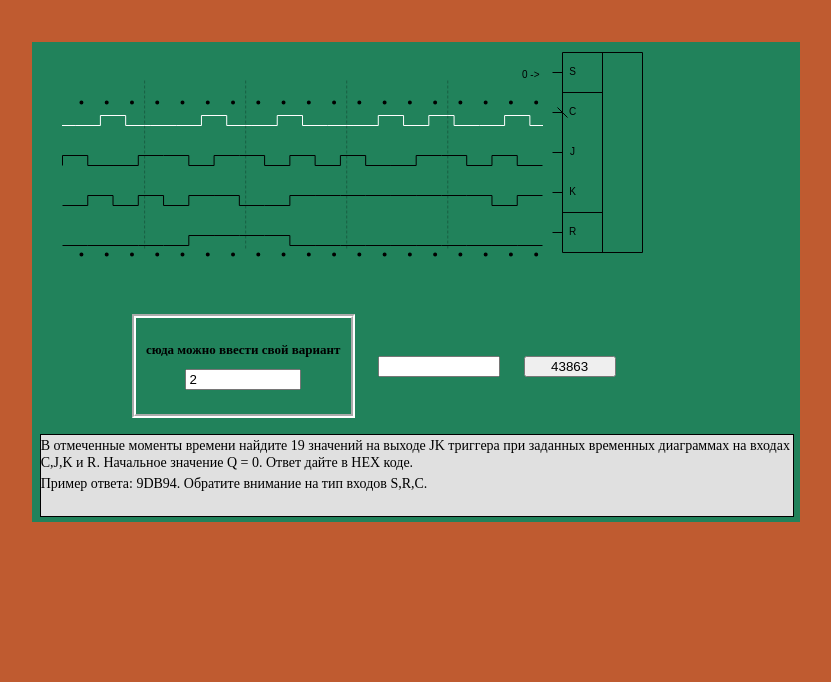
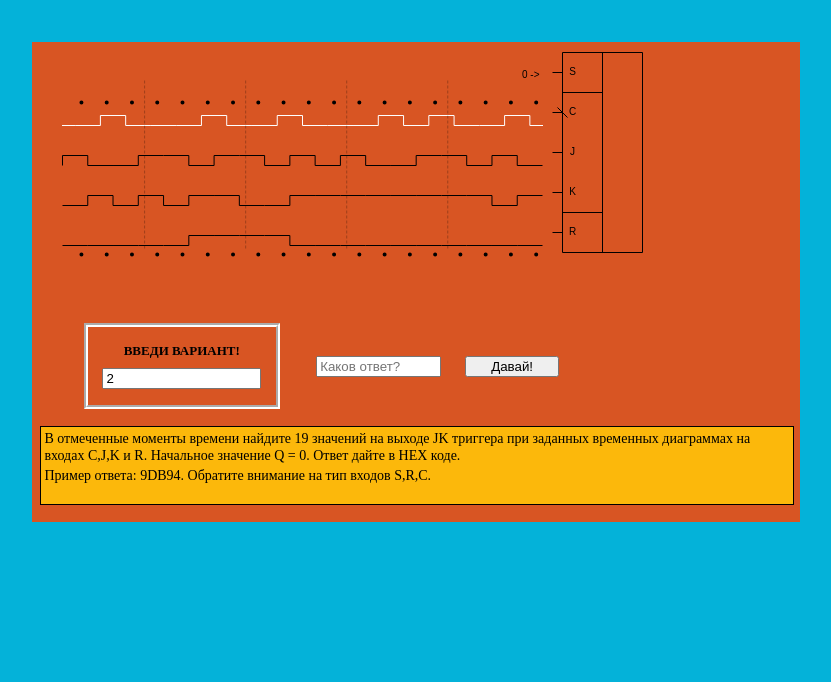
Before and after one commit to SergeevSergey99/kit45, a React app: page / in a window 1280 px wide. Shown: the part 118-800 px from the top of the page, without its empty margins (224-1055 px from the left). Built offline with nearby package versions, Linux system fonts and the light colour scheme.

Commit message:
Редизайн, добавление сообщения после ответа

```diff
--- a/src/Test.css
+++ b/src/Test.css
@@ -6,7 +6,7 @@
     left: 0;
     width: 100%;
     height: 100%;
-    background: #BF5B30;
+    background: #04B2D9;
 }
 
 .App-header {
@@ -29,7 +29,7 @@
 .App-main-content {
     width: 60%;
     height: 100%;
-    background: #21825B;
+    background: #D85523;
 }
 
 .App-main-leftside,
@@ -75,15 +75,15 @@
 .Variant {
     width: 35%;
     height: 100%;
-    margin-left: 10%;
+    margin-left: 2%;
     display: flex;
     align-items: center;
     justify-content: center;
 }
 
 .VariantContent {
-    width: 80%;
-    height: 80%;
+    width: 70%;
+    height: 65%;
     display: flex;
     flex-direction: column;
     border: 4px groove white;
@@ -98,7 +98,7 @@
 
 .VariantContent input {
     margin-top: 5%;
-    width: 50%;
+    width: 80%;
 }
 
 .Answer {
@@ -107,6 +107,17 @@
     display: flex;
     align-items: center;
     font-family: 'Fira Sans', sans-serif;
+}
+
+.VariantMessage {
+    height: 100%;
+    width: 27%;
+    display: flex;
+    justify-content: center;
+    align-items: center;
+    font-size: 150%;
+    color: #FCB80B;
+    font-weight: bold;
 }
 
 .Answer div {
@@ -125,12 +136,11 @@
 
 .App-main-content-description {
     width: 98%;
-    height: 17%;
-    background: #e0e0e0;
+    height: 16%;
+    background: #FCB80B;
     margin-left: 1%;
     margin-right: 1%;
     margin-bottom: 1%;
-    margin-top: 1%;
     font-size: 14px;
     border: 1px solid black;
     display: flex;
@@ -138,7 +148,12 @@
     overflow-y: scroll;
 }
 
+.App-main-content-description p {
+    margin-left: 0.5%;
+}
+
 .App-main-content-description p:first-child {
+
     margin-top: 0.5%;
     margin-bottom: 0.5%;
 }
--- a/src/Test.js
+++ b/src/Test.js
@@ -6,21 +6,27 @@ import {jk_array} from "./jk.js";
 import {JK_now} from "./generator.js";
 
 const Test = () => {
+    const [value, setValue] = useState("");
+    const [answer, setAnswer] = useState("");
     const [variant, setVariant] = useState("2");
+    const [variantMessage, setVariantMessage] = useState("");
 
     JK_now.generate(variant);
 
     const changeVariant = e => {
-        console.log(e.target.value.length);
-
-        if (e.target.value.length > 19) {
-            alert ("Введено максимальное количество символов!");
-        }
-        else {
+        if (e.target.value.length < 16) {
             JK_now.generate(e.target.value);
             setVariant(e.target.value);
+            setAnswer(parseInt(jk_array(JK_now.signal_j, JK_now.signal_k, JK_now.signal_r, JK_now.signal_s, JK_now.signal_c, JK_now.q, {"inv_r": JK_now.inv_R, "inv_c": JK_now.inv_C, "inv_s": JK_now.inv_S}).join(""), 2).toString(16));
+            console.log(parseInt(jk_array(JK_now.signal_j, JK_now.signal_k, JK_now.signal_r, JK_now.signal_s, JK_now.signal_c, JK_now.q, {"inv_r": JK_now.inv_R, "inv_c": JK_now.inv_C, "inv_s": JK_now.inv_S}).join(""), 2).toString(16));
         }
+    };
 
+    const changeValue = e => {
+        if (e.target.value.length < 7) setValue(e.target.value);
+    };
+    const submitAnswer = e => {
+        answer == value ? setVariantMessage("ВЕРНО!") : setVariantMessage("УВЫ!");
     };
 
     useEffect(() => {
@@ -63,6 +69,7 @@ const Test = () => {
         }
         ctx.strokeStyle = "#0004";
         ctx.stroke();
+        setAnswer(parseInt(jk_array(JK_now.signal_j, JK_now.signal_k, JK_now.signal_r, JK_now.signal_s, JK_now.signal_c, JK_now.q, {"inv_r": JK_now.inv_R, "inv_c": JK_now.inv_C, "inv_s": JK_now.inv_S}).join(""), 2).toString(16));
    });
 
     return (
@@ -90,7 +97,14 @@ const Test = () => {
                         </div>
                         <div className="Answer">
                            <AnswerForm
-                               answer={parseInt(jk_array(JK_now.signal_j, JK_now.signal_k, JK_now.signal_r, JK_now.signal_s, JK_now.signal_c, JK_now.q, {"inv_r": JK_now.inv_R, "inv_c": JK_now.inv_C, "inv_s": JK_now.inv_S}).join(""), 2).toString(16)}/>
+                               answer={answer}
+                               changeValue={changeValue}
+                               value={value}
+                               submitAnswer={submitAnswer}
+                               />
+                        </div>
+                        <div className="VariantMessage">
+                            <p>{variantMessage}</p>
                         </div>
                     </div>
                     <div className="App-main-content-description">
@@ -107,25 +121,16 @@ const Test = () => {
 
 const VariantForm = ({variant, changeVariant}) => (
     <div className="VariantContent">
-       <div><b>сюда можно ввести свой вариант</b></div>
+       <div><b>ВВЕДИ ВАРИАНТ!</b></div>
         <input type="number" value={variant} onChange={changeVariant} min="1"/>
     </div>
 );
 
-const AnswerForm = ({answer, submitVariant, changeVariant}) => {
-    const [value, setValue] = useState("");
-    const submitAnswer = e => {
-        answer == value ? alert("Верно!") : alert("Не получилось!");
-    };
-
-    const changeAnswer = e => {
-        setValue(e.target.value);
-    };
-
+const AnswerForm = ({answer, value, changeValue, submitAnswer}) => {
     return (
         <div className="AnswerForm">
-            <input type="text" value={value} onChange={changeAnswer} min="1"/>
-            <button onClick={submitAnswer}> {answer} </button>
+            <input type="text" value={value} onChange={changeValue} placeholder="Каков ответ?"/>
+            <button onClick={submitAnswer}> Давай! </button>
         </div>
     );
 }
```
